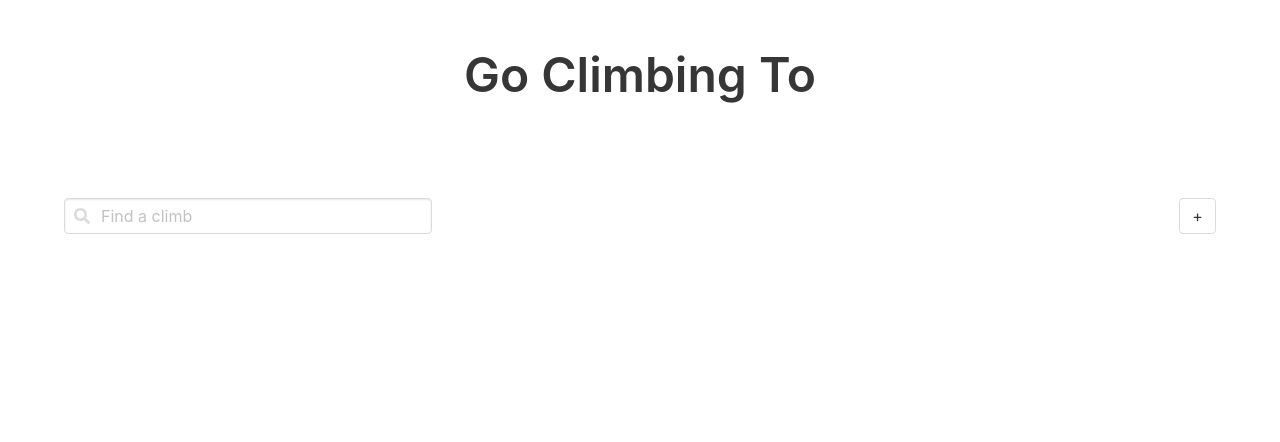
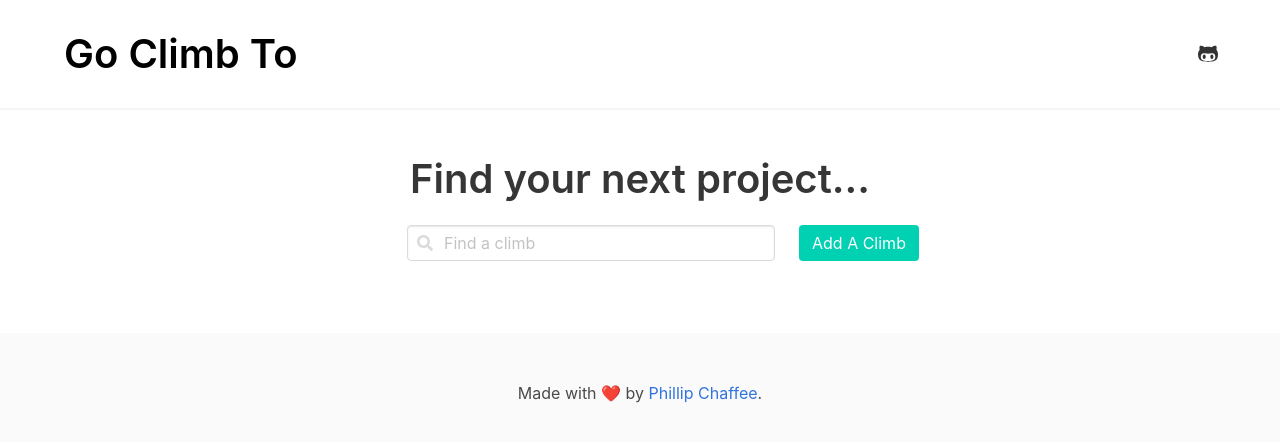
Before and after one commit to PhillipChaffee/goclimbto, a React (Create React App) app in the folder frontend/: page / in a window 1280 px wide. Shown: the top 442 px of the page. Built offline with nearby package versions, Linux system fonts and the light colour scheme; no server answers.

Commit message:
Work on styling

```diff
--- a/frontend/src/App.js
+++ b/frontend/src/App.js
@@ -1,17 +1,16 @@
 import React, { Component } from 'react';
 import ClimbList from './components/climb-list/climb-list'
+import Nav from './components/elements/nav';
+import Footer from './components/elements/footer';
 import './App.css';
 
 class App extends Component {
   render() {
     return (
       <div>
-        <header className="section">
-          <div className="container has-text-centered">
-            <h1 className="title is-1">Go Climbing To</h1>
-          </div>
-        </header>
+        <Nav />
         <ClimbList />
+        <Footer />
       </div>);
   }
 }
--- a/frontend/src/components/climb-list/climb-list.js
+++ b/frontend/src/components/climb-list/climb-list.js
@@ -101,7 +101,8 @@ class ClimbList extends Component {
         return (
             <section className="section">
                 <div className="container">
-                    <div className="columns">
+                    <h1 className="title is-2 has-text-centered">Find your next project...</h1>
+                    <div className="columns is-centered">
                         <div className="column is-4">
                             <div className="control has-icons-left has-icons-right">
                                 <input className="input" type="search" onChange={this.search} placeholder="Find a climb" />
@@ -110,8 +111,8 @@ class ClimbList extends Component {
                                 </span>
                             </div>
                         </div>
-                        <div className="column is-1 is-offset-7">
-                            <button className="button is-pulled-right" onClick={() => this.openModal(null)}>+</button>
+                        <div className="column is-1">
+                            <button className="button is-primary" onClick={() => this.openModal(null)}>Add A Climb</button>
                         </div>
                     </div>
                     {climbs}
--- /dev/null
+++ b/frontend/src/components/elements/footer.js
@@ -0,0 +1,15 @@
+import React, { Component } from 'react';
+
+class Footer extends Component {
+    render() {
+        return (
+            <footer class="footer">
+                <div class="content has-text-centered">
+                    <p>Made with ❤️ by <a href="https://phillipchaffee.io">Phillip Chaffee</a>.</p>
+                </div>
+            </footer>
+        );
+    }
+}
+
+export default Footer;
--- /dev/null
+++ b/frontend/src/components/elements/nav.js
@@ -0,0 +1,26 @@
+import React, { Component } from 'react';
+
+class Nav extends Component {
+    render() {
+        return (<nav className="navbar has-shadow is-spaced" role="navigation" aria-label="main navigation">
+            <div className="container">
+                <div className="navbar-brand">
+                    <div className="navbar-item">
+                        <a href="/" style={{ color: "black" }} className="is-size-2 has-text-weight-semibold">Go Climb To</a>
+                    </div>
+                </div>
+                <div className="navbar-menu">
+                    <div className="navbar-end">
+                        <a className="navbar-item is-hidden-touch is-hidden-desktop-only" href="https://github.com/PhillipChaffee/goclimbto" target="_blank">
+                            <span className="icon" style={{ color: "#333" }}>
+                                <svg className="svg-inline--fa fa-github-alt fa-w-15 fa-lg" aria-hidden="true" data-prefix="fab" data-icon="github-alt" role="img" xmlns="http://www.w3.org/2000/svg" viewBox="0 0 480 512" data-fa-i2svg=""><path fill="currentColor" d="M186.1 328.7c0 20.9-10.9 55.1-36.7 55.1s-36.7-34.2-36.7-55.1 10.9-55.1 36.7-55.1 36.7 34.2 36.7 55.1zM480 278.2c0 31.9-3.2 65.7-17.5 95-37.9 76.6-142.1 74.8-216.7 74.8-75.8 0-186.2 2.7-225.6-74.8-14.6-29-20.2-63.1-20.2-95 0-41.9 13.9-81.5 41.5-113.6-5.2-15.8-7.7-32.4-7.7-48.8 0-21.5 4.9-32.3 14.6-51.8 45.3 0 74.3 9 108.8 36 29-6.9 58.8-10 88.7-10 27 0 54.2 2.9 80.4 9.2 34-26.7 63-35.2 107.8-35.2 9.8 19.5 14.6 30.3 14.6 51.8 0 16.4-2.6 32.7-7.7 48.2 27.5 32.4 39 72.3 39 114.2zm-64.3 50.5c0-43.9-26.7-82.6-73.5-82.6-18.9 0-37 3.4-56 6-14.9 2.3-29.8 3.2-45.1 3.2-15.2 0-30.1-.9-45.1-3.2-18.7-2.6-37-6-56-6-46.8 0-73.5 38.7-73.5 82.6 0 87.8 80.4 101.3 150.4 101.3h48.2c70.3 0 150.6-13.4 150.6-101.3zm-82.6-55.1c-25.8 0-36.7 34.2-36.7 55.1s10.9 55.1 36.7 55.1 36.7-34.2 36.7-55.1-10.9-55.1-36.7-55.1z"></path></svg>
+                            </span>
+                        </a>
+                    </div>
+                </div>
+            </div>
+        </nav>);
+    }
+}
+
+export default Nav;
--- a/frontend/src/index.css
+++ b/frontend/src/index.css
@@ -1,3 +1,7 @@
 a {
-    color: #87120C;
+    text-decoration: none;
 }
+
+.box {
+    cursor: pointer;
+}
```
